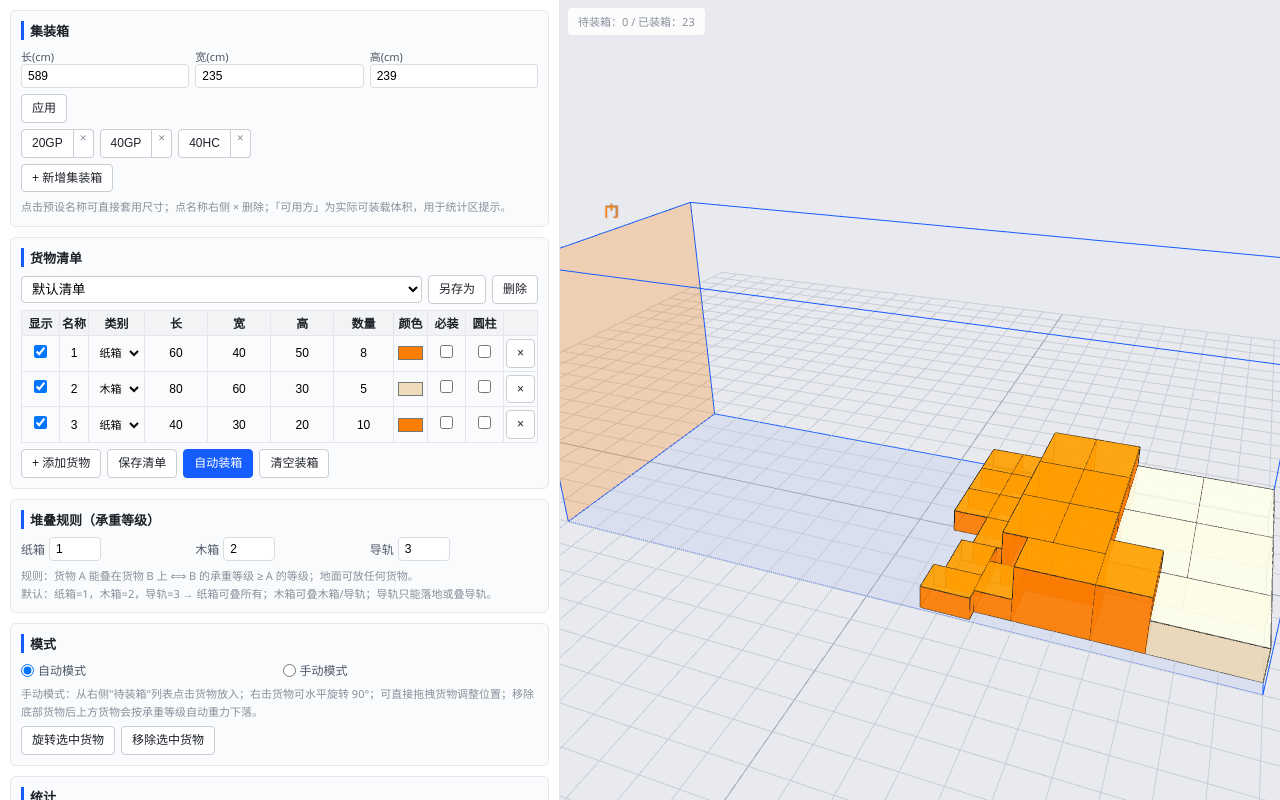
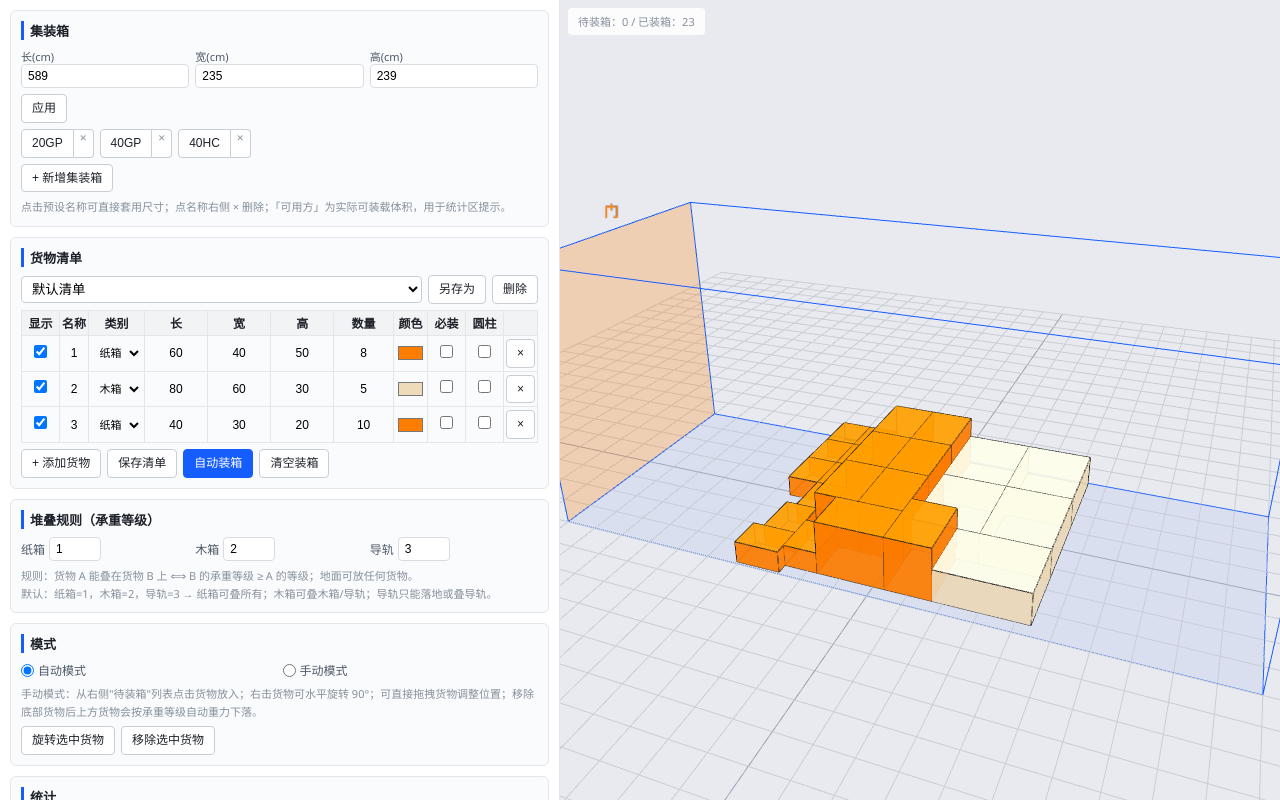
Before and after one commit to Wiannn/packing-assistant, a plain HTML site: page 装箱软件.html in a window 1280 px wide. Both pictures are taken after a click on the button "自动装箱". Drawn offline with nearby package versions, Linux system fonts and the light colour scheme; animation ran at ten frames a second.

Commit message:
防偏载升级为二维居中：各层在长度(x)与宽度(z)同时居中；导入方案后提示需重新装箱

```diff
--- a/装箱软件.html
+++ b/装箱软件.html
@@ -427,10 +427,10 @@ class Packer {
     this._centerLayers(placed, boxes, colCount);
     return { placed, unplaced: remaining };
   }
-  // 防偏载：同一高度层若没有铺满箱宽，把整层沿 z 平移，使该层在宽度方向居中，
-  // 避免"货少时全堆一侧"造成左右重心偏移。
-  // 平移量先用理想居中值；若因碰撞/支撑不通过，则二分收缩到"可行的最大居中量"，
-  // 让每层在不悬空、不穿模的前提下尽量靠近中线。
+  // 防偏载：同一高度层若未铺满箱底，把整层在宽度(z)和长度(x)两个方向分别平移，
+  // 使该层占用区域的中心对准箱底中心，前后、左右同时配平。
+  // 先调宽度再调长度；每次先试理想居中量，不通过（越界/碰撞/支撑不足）则二分收缩到
+  // 最大可行居中量，保证宁可不居中也不悬空、不穿模。
   // skip：侧墙导轨列的箱子数量——这些必须贴墙，不参与居中。
   _centerLayers(placed, boxes, skip) {
     const groups = new Map();
@@ -441,24 +441,22 @@ class Packer {
     }
     for (const key of [...groups.keys()].sort((a, b) => a - b)) { // 从低层往高层
       const idxs = groups.get(key);
-      let zmin = Infinity, zmax = -Infinity;
+      let xmin = Infinity, xmax = -Infinity, zmin = Infinity, zmax = -Infinity;
       for (const i of idxs) {
         const b = boxes[i];
+        if (b.x < xmin) xmin = b.x;
+        if (b.x + b.l > xmax) xmax = b.x + b.l;
         if (b.z < zmin) zmin = b.z;
         if (b.z + b.w > zmax) zmax = b.z + b.w;
       }
-      const span = zmax - zmin;
-      if (span >= this.W - 1e-6) continue; // 已铺满，无需平移
-      const ideal = (this.W - span) / 2 - zmin; // 完全居中的平移量
-      if (Math.abs(ideal) < 1e-6) continue;
       const inGroup = new Set(idxs);
-      // 试平移 s：越界、与层外箱子碰撞、支撑覆盖率任一不通过即不可行
-      const feasible = s => {
-        for (const i of idxs) boxes[i].z += s;
+      // 试平移 (dx, dz)：越界、与层外箱子碰撞、支撑覆盖率任一不通过即不可行
+      const feasible = (dx, dz) => {
+        for (const i of idxs) { boxes[i].x += dx; boxes[i].z += dz; }
         let ok = true;
         for (const i of idxs) {
           const b = boxes[i];
-          if (b.z < -1e-6 || b.z + b.w > this.W + 1e-6) { ok = false; break; }
+          if (b.x < -1e-6 || b.x + b.l > this.L + 1e-6 || b.z < -1e-6 || b.z + b.w > this.W + 1e-6) { ok = false; break; }
           for (let j = 0; j < boxes.length; j++) {
             if (inGroup.has(j)) continue;
             const o = boxes[j];
@@ -469,22 +467,36 @@ class Packer {
           if (ok && b.y > 1e-6 && !this._supported3D(b, boxes, b.level)) ok = false;
           if (!ok) break;
         }
-        for (const i of idxs) boxes[i].z -= s; // 还原，由调用方决定是否落地
+        for (const i of idxs) { boxes[i].x -= dx; boxes[i].z -= dz; } // 还原，由调用方决定是否落地
         return ok;
       };
-      let best = ideal;
-      if (!feasible(ideal)) {
-        // 二分收缩：0 必然可行（保持原状），在 [0,1] 比例内找最大可行居中量
-        let lo = 0, hi = 1;
-        for (let k = 0; k < 6; k++) {
-          const mid = (lo + hi) / 2;
-          if (feasible(ideal * mid)) lo = mid; else hi = mid;
+      // 宽度方向居中
+      let dz = 0;
+      const idealZ = (this.W - (zmax - zmin)) / 2 - zmin;
+      if (Math.abs(idealZ) >= 0.5) {
+        if (feasible(0, idealZ)) dz = idealZ;
+        else {
+          let lo = 0, hi = 1;
+          for (let k = 0; k < 6; k++) { const m = (lo + hi) / 2; if (feasible(0, idealZ * m)) lo = m; else hi = m; }
+          dz = idealZ * lo;
         }
-        best = ideal * lo;
-      }
-      if (Math.abs(best) < 0.5) continue; // 移动不足 0.5cm，视为无改善
-      for (const i of idxs) boxes[i].z += best;
-      for (const i of idxs) placed[i].z = boxes[i].z;
+      }
+      // 长度方向居中（在已确定的宽度偏移基础上）
+      let dx = 0;
+      const idealX = (this.L - (xmax - xmin)) / 2 - xmin;
+      if (Math.abs(idealX) >= 0.5) {
+        if (feasible(idealX, dz)) dx = idealX;
+        else {
+          let lo = 0, hi = 1;
+          for (let k = 0; k < 6; k++) { const m = (lo + hi) / 2; if (feasible(idealX * m, dz)) lo = m; else hi = m; }
+          dx = idealX * lo;
+        }
+      }
+      if (Math.abs(dx) < 0.5 && Math.abs(dz) < 0.5) continue; // 基本已在中间
+      for (const i of idxs) {
+        boxes[i].x += dx; boxes[i].z += dz;
+        placed[i].x = boxes[i].x; placed[i].z = boxes[i].z;
+      }
     }
   }
   // 全局 3D 极值点搜索：按高度分层生成候选。
@@ -1279,6 +1291,7 @@ class Packer {
     const allDefs = readCargoRows();
     const defs = allDefs.filter(d => d.enabled !== false);
     if (defs.length === 0) { alert('没有勾选"显示"的货物，无法装箱'); return; }
+    state.importHint = false; // 重新装箱后不再提示"这是文件里的旧布局"
     cancelBgPack();
     // ===== 第一阶段：小预算快速算出结果，立即渲染（点击后马上有反馈，界面即刻可用）=====
     const tPack0 = Date.now();
@@ -1438,6 +1451,7 @@ class Packer {
       statsHtml += `<br><span style="color:#f53f3f">未装入：${state.unplaced.length} 件（${(unplacedVol / 1e6).toFixed(2)} m³），见集装箱右侧</span>`;
     }
     if (bgPackStatus) statsHtml += `<br><span style="color:#165dff">${bgPackStatus}</span>`;
+    if (state.importHint) statsHtml += `<br><span style="color:#ff7d00">已载入方案文件中的布局；点「自动装箱」可按防偏载规则（前后 + 左右居中）重新排列</span>`;
     $('stats').innerHTML = statsHtml;
     const placedCount = {};
     state.placed.forEach(p => { placedCount[p.baseId] = (placedCount[p.baseId] || 0) + 1; });
@@ -1499,6 +1513,7 @@ class Packer {
         readCargoRows();
         hoverBaseId = null;
         state.placed = data.placed || [];
+        state.importHint = true; // 提醒：这是文件里保存的布局，需点"自动装箱"才会按当前规则重排
         state.stepIndex = state.placed.length;
         for (const m of meshByInst.values()) scene.remove(m);
         meshByInst.clear();
```
